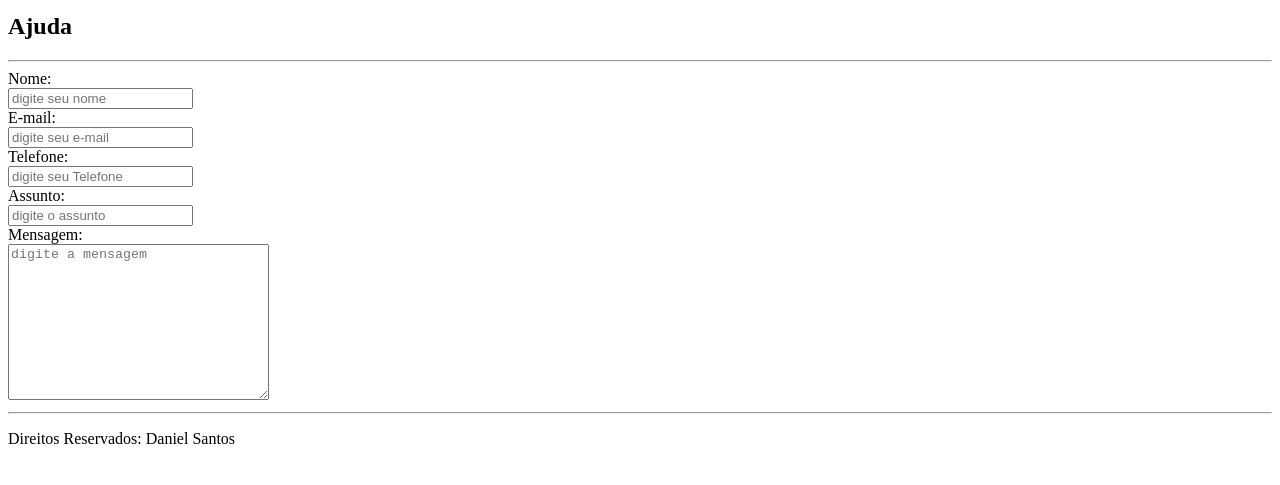
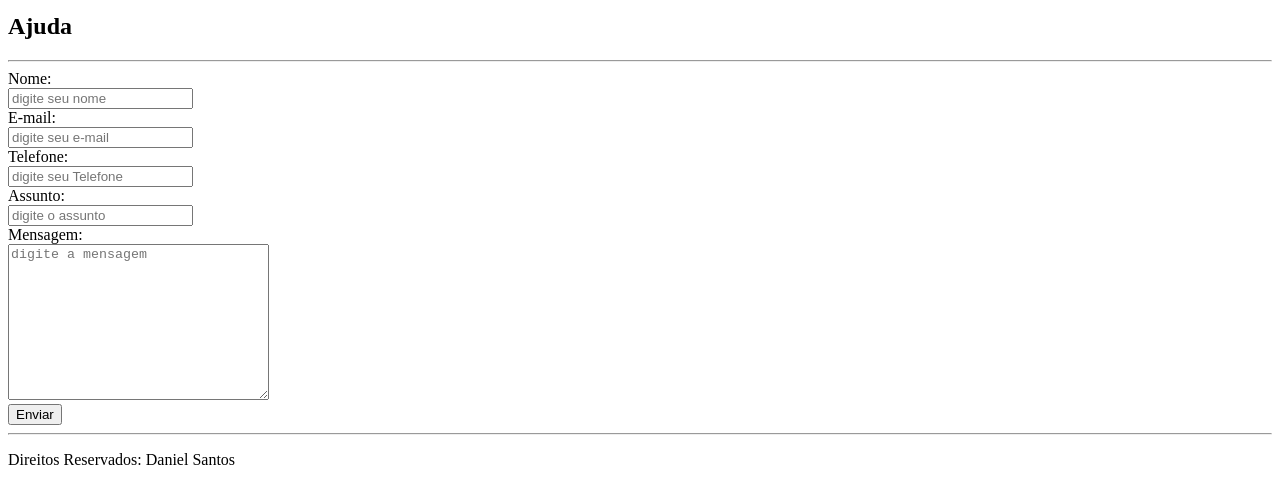
Before and after one commit to DanielSanCo/front-end, a plain HTML site: page ajuda.html in a window 1280 px wide. Shown: the part 555-1040 px from the top of the page. Before the commit the page ends 1019 px from the top, so only its background shows below. Drawn offline with Linux system fonts and the light colour scheme.

Commit message:
Button adicionado

```diff
--- a/ajuda.html
+++ b/ajuda.html
@@ -42,7 +42,8 @@
             <br>
             <label>Mensagem: </label>
             <br>
-            <textarea name="" id="" cols="30" rows="10" placeholder="digite a mensagem"></textarea>
+            <textarea name="" id="" cols="30" rows="10" placeholder="digite a mensagem"></textarea><br>
+            <button>Enviar</button>
         </form>
     </div>
     <hr>
```
Also changed, not shown: contato.html (+2 -0 lines).
